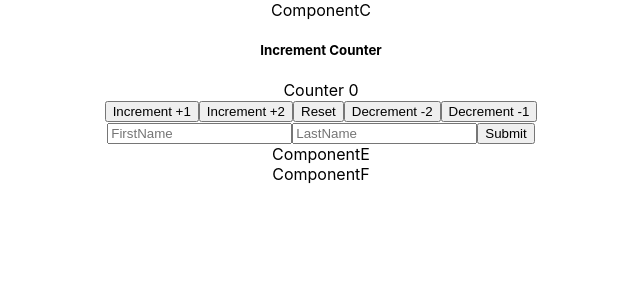
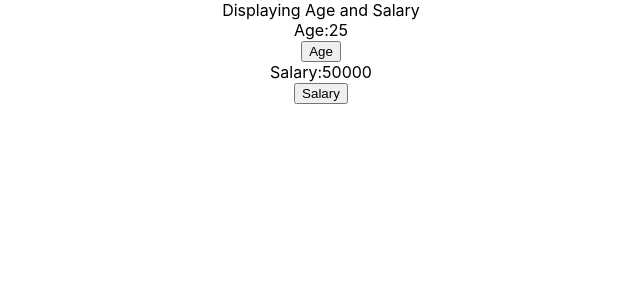
Before and after one commit to pdayanand03/react-hook-useContext-reducer-api, a React (Create React App) app: page / in a window 1280 px wide. Shown: the top 300 px of the page, without its empty margins (319-959 px from the left). Built offline with nearby package versions, Linux system fonts and the light colour scheme.

Commit message:
useCallback and React.memo function learnt

```diff
--- a/src/App.js
+++ b/src/App.js
@@ -1,6 +1,7 @@
 import { createContext, useReducer } from 'react';
 import './App.css';
 import ComponentC from './components/ComponentC';
+import ParentComponent from './useCallBackHook/ParentComponent';
 
 export const userContext = createContext();
 const initialState = {
@@ -23,7 +24,8 @@ function App() {
   return (
     <userContext.Provider value={{state, dispatch}}>
       <div className="App">
-        <ComponentC/>
+        {/* <ComponentC/> */}
+        <ParentComponent/>
       </div>
     </userContext.Provider>
 
--- /dev/null
+++ b/src/useCallBackHook/Button.js
@@ -0,0 +1,11 @@
+import React from "react";
+
+const Button = ({children, handleClick})=>{
+    console.log(`Button log-${children}`)
+    return(
+        <div>
+            <button onClick={handleClick}>{children}</button>
+        </div>
+    )
+}
+export default React.memo(Button);
--- /dev/null
+++ b/src/useCallBackHook/ParentComponent.js
@@ -0,0 +1,27 @@
+import React, { useCallback, useState } from "react";
+import Button from "./Button";
+import Text from "./Text";
+import Title from "./Title";
+
+const ParentComponent = ()=>{
+    const [age,setAge] = useState(25)
+    const [salary, setSalary] = useState(50000)
+    const incrementAge = useCallback(()=>{
+        setAge(prevAge =>prevAge+1)
+    },[age])
+    const incrementSalary = useCallback(()=>{
+        setSalary(prevSalary=>prevSalary+1000)
+    },[salary])
+
+    return(
+        <div>
+            <Title>Displaying Age and Salary</Title>
+           <Text title='Age' count={age}/>
+            <Button handleClick={incrementAge} type="age">Age</Button>
+            <Text title='Salary' count={salary}/>
+            <Button handleClick={incrementSalary} type="salary">Salary</Button>
+
+        </div>
+    )
+}
+export default ParentComponent;
--- /dev/null
+++ b/src/useCallBackHook/Text.js
@@ -0,0 +1,11 @@
+import React from "react";
+
+const Text = ({title,count})=>{
+    console.log(`${title}`)
+    return(
+        <div>
+            {title}:{count}
+        </div>
+    )
+}
+export default React.memo(Text);
--- /dev/null
+++ b/src/useCallBackHook/Title.js
@@ -0,0 +1,11 @@
+import React from "react";
+
+const Title = ({children})=>{
+    console.log(`${children}`)
+    return(
+        <div>
+            {children}
+        </div>
+    )
+}
+export default React.memo(Title);
```
